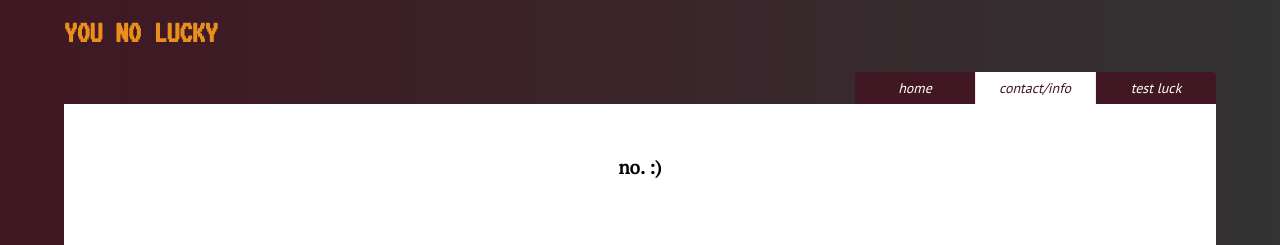
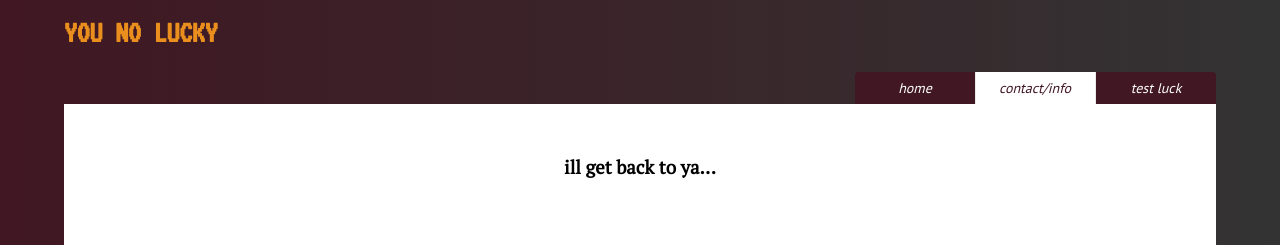
Before and after one commit to TomHessburg/younotlucky, a React (Create React App) app in the folder Frontend/younotlucky/: page /contact in a window 1280 px wide. Shown: the top 245 px of the page. Built offline with nearby package versions, Linux system fonts and the light colour scheme.

Commit message:
testing, comits not coming up for some reason?

```diff
--- a/Frontend/younotlucky/src/components/Contact.js
+++ b/Frontend/younotlucky/src/components/Contact.js
@@ -6,7 +6,7 @@ export default function Contact(props) {
   });
   return (
     <div>
-      <h3>no. :)</h3>
+      <h3>ill get back to ya...</h3>
     </div>
   );
 }
```
